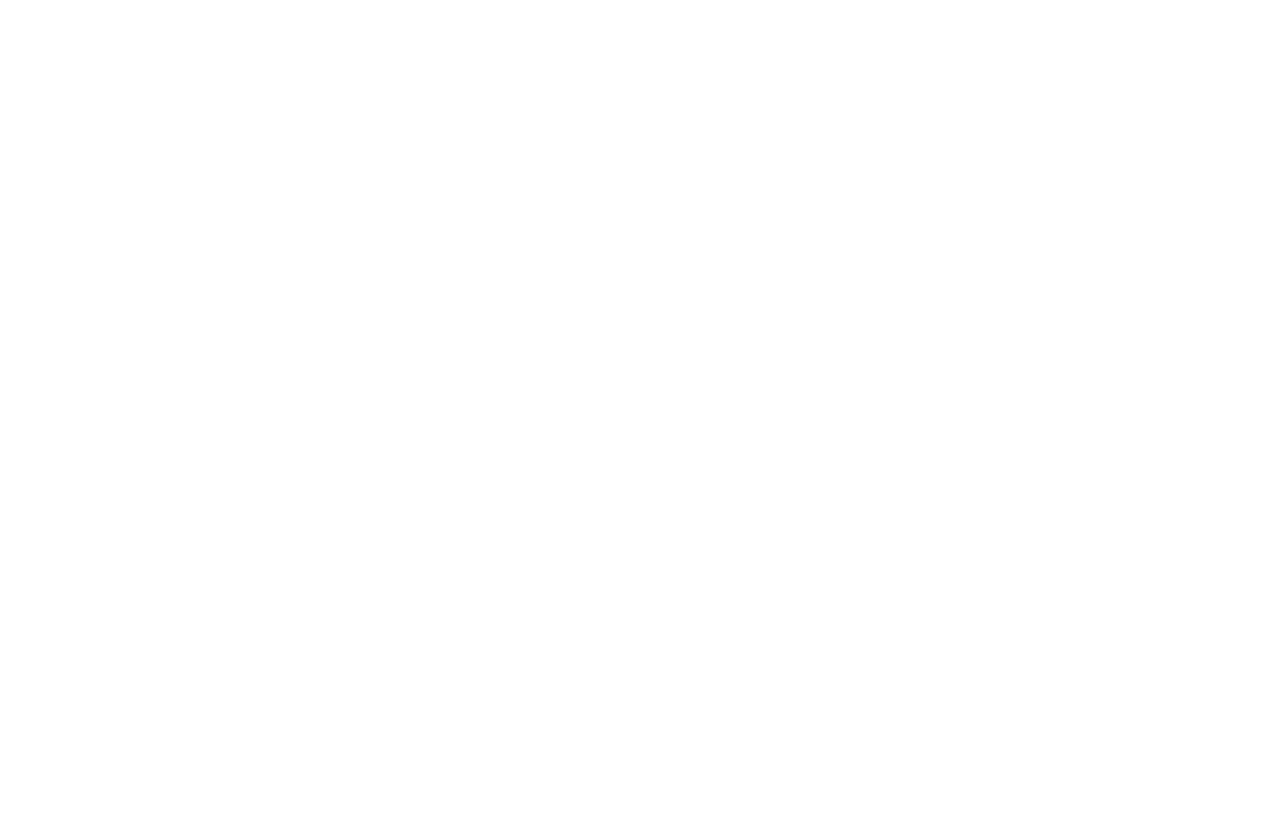
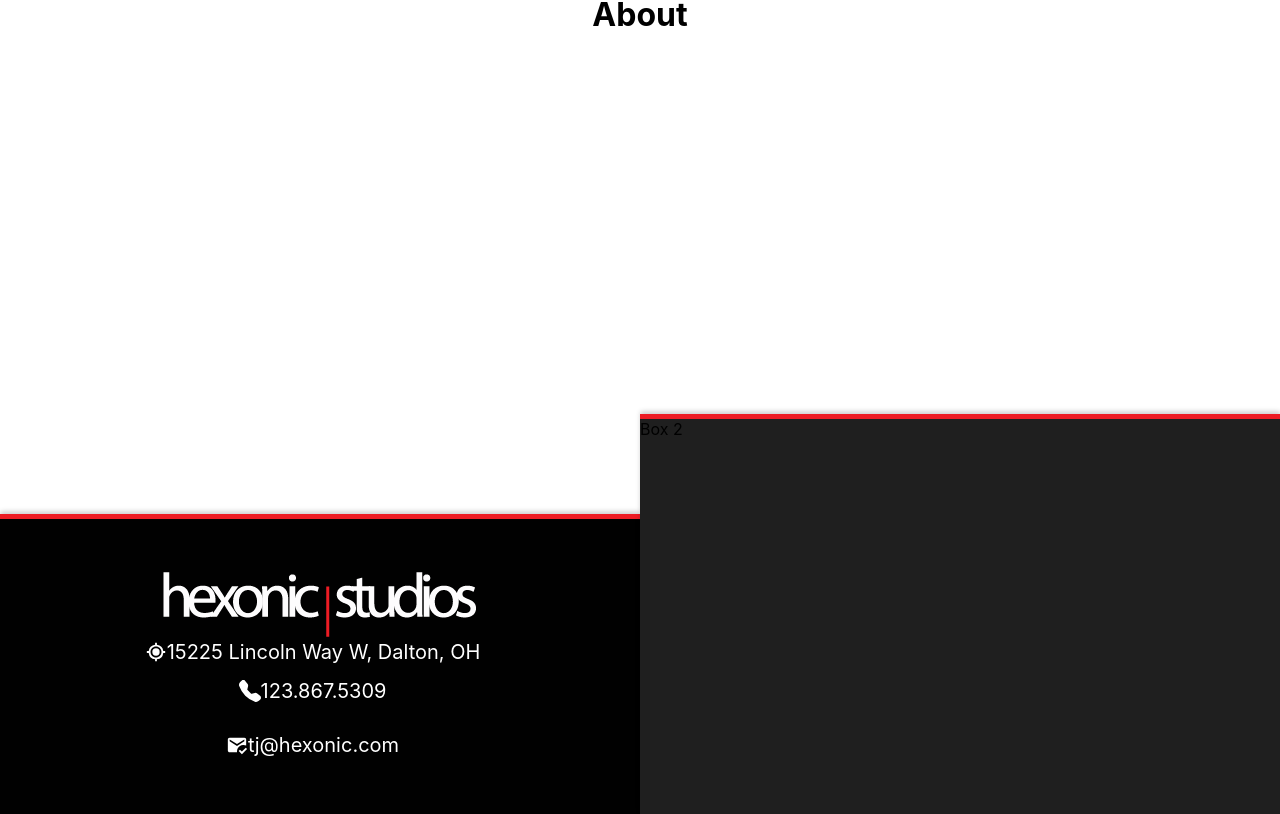
Before and after one commit to burketrevor/hexonic-studio, a Next.js app: page /about in a window 1280 px wide. Shown: the part 386-1200 px from the top of the page. Before the commit the page ends 800 px from the top, so only its background shows below. Built offline with nearby package versions, Linux system fonts and the light colour scheme.

Commit message:
add Footer and styling

```diff
--- a/components/Footer.js
+++ b/components/Footer.js
@@ -1,22 +1,34 @@
-import Image from "next/image";
-
-import styles from "../styles/Home.module.scss";
+import Image from "next/image"
+import { BiCurrentLocation } from "react-icons/bi"
+import { BsFillTelephoneFill } from "react-icons/bs"
+import { MdMarkEmailRead } from "react-icons/md"
+import styles from "../styles/Home.module.scss"
 
 const Footer = () => {
   return (
     <footer className={styles.footer}>
-      <a
-        href="https://vercel.com?utm_source=create-next-app&utm_medium=default-template&utm_campaign=create-next-app"
-        target="_blank"
-        rel="noopener noreferrer"
-      >
-        Powered by{" "}
-        <span className={styles.logo}>
-          <Image src="/vercel.svg" alt="Vercel Logo" width={72} height={16} />
+      <div className={(styles.footer__item, styles.footer__item__short)}>
+        <div className={styles.footer__logo}>
+          <img src="./hexonic-logo-white.png"></img>
+        </div>
+        <span className={styles.footer__location}>
+          <BiCurrentLocation />
+          <span>15225 Lincoln Way W, Dalton, OH</span>
         </span>
-      </a>
+        <span className={styles.footer__phone}>
+          <BsFillTelephoneFill />
+          <span> 123.867.5309</span>
+        </span>
+        <span className={styles.footer__email}>
+          <MdMarkEmailRead />
+          <span> tj@hexonic.com</span>
+        </span>
+      </div>
+      <div className={(styles.footer__item, styles.footer__item__tall)}>
+        Box 2
+      </div>
     </footer>
-  );
-};
+  )
+}
 
-export default Footer;
+export default Footer
--- a/components/Layout.js
+++ b/components/Layout.js
@@ -1,5 +1,5 @@
-import Navbar from "./Navbar";
-import Footer from "../components/Footer";
+import Navbar from "./Navbar"
+import Footer from "../components/Footer"
 
 export default function Layout({ children }) {
   return (
@@ -8,5 +8,5 @@ export default function Layout({ children }) {
       {children}
       <Footer />
     </div>
-  );
+  )
 }
--- a/pages/about.js
+++ b/pages/about.js
@@ -1,17 +1,12 @@
-import Head from "next/head";
-import Image from "next/image";
-import Navbar from "../components/Navbar";
-import styles from "../styles/Home.module.scss";
+import Navbar from "../components/Navbar"
+import Footer from "../components/Footer"
+import { primaryColor } from "../styles/colors.module.scss"
+import styles from "../styles/Home.module.scss"
 
 export default function About() {
   return (
-    <div className={styles.container}>
-      <Head>
-        <title>Hexonic Studios</title>
-        <meta name="description" content="Generated by create next app" />
-        <link rel="icon" href="/favicon.ico" />
-      </Head>
+    <div className={styles.main}>
       <h1>About</h1>
     </div>
-  );
+  )
 }
--- a/styles/Home.module.scss
+++ b/styles/Home.module.scss
@@ -1,6 +1,7 @@
 @import "./colors.module.scss";
 @import "./variables.scss";
 @import "./navbar.scss";
+@import "./footer";
 
 .container {
   padding: 0 2rem;
@@ -8,27 +9,14 @@
 
 .main {
   min-height: 100vh;
-  padding: 4rem 0;
+  padding: 14rem 0;
   flex: 1;
   display: flex;
   flex-direction: column;
   justify-content: center;
   align-items: center;
-}
-
-.footer {
-  display: flex;
-  flex: 1;
-  padding: 2rem 0;
-  border-top: 1px solid #eaeaea;
-  justify-content: center;
-  align-items: center;
-
-  a {
-    display: flex;
-    justify-content: center;
-    align-items: center;
-    flex-grow: 1;
+  &__logo {
+    width: 700px;
   }
 }
 
@@ -107,11 +95,6 @@
   line-height: 1.5;
 }
 
-.logo {
-  height: 1em;
-  margin-left: 0.5rem;
-}
-
 @media (max-width: 600px) {
   .grid {
     width: 100%;
--- /dev/null
+++ b/styles/_footer.scss
@@ -0,0 +1,76 @@
+@import "./variables.scss";
+
+.footer {
+  display: flex;
+  flex-direction: row;
+  align-items: flex-end;
+  flex-wrap: wrap;
+  &__item__short {
+    flex: 1;
+    width: 50%;
+    height: 300px;
+    background-color: $black;
+    border-top: 5px solid $primary-color;
+    box-shadow: 0px -3px 5px 0.5px rgba(0, 0, 0, 0.2);
+  }
+  &__item__tall {
+    width: 50%;
+    height: 400px;
+    background-color: $dark-gray;
+    border-top: 5px solid $primary-color;
+    box-shadow: 0px -3px 5px 0.5px rgba(0, 0, 0, 0.2);
+  }
+
+  &__logo {
+    display: flex;
+    padding-top: 50px;
+    justify-content: center;
+    flex-direction: row;
+  }
+
+  a {
+    display: flex;
+    justify-content: center;
+    align-items: center;
+    flex-grow: 1;
+  }
+
+  &__location {
+    display: flex;
+    align-items: center;
+    justify-content: center;
+    color: $white;
+    font-size: 20px;
+    margin-right: 15px;
+    & > svg {
+      font-size: 22px;
+      color: $white;
+    }
+  }
+  &__phone {
+    display: flex;
+    align-items: center;
+    justify-content: center;
+    color: $white;
+    font-size: 20px;
+    padding: 15px;
+    margin-right: 15px;
+    & > svg {
+      font-size: 22px;
+      color: $white;
+    }
+  }
+  &__email {
+    display: flex;
+    align-items: center;
+    justify-content: center;
+    color: $white;
+    font-size: 20px;
+    padding: 15px;
+    margin-right: 15px;
+    & > svg {
+      font-size: 22px;
+      color: $white;
+    }
+  }
+}
--- a/styles/_navbar.scss
+++ b/styles/_navbar.scss
@@ -1,7 +1,7 @@
 @import "./variables.scss";
 
 .header {
-  background-color: #1d1f1d;
+  background-color: $black;
   height: $header-height;
   position: fixed;
   z-index: 1000;
--- a/styles/colors.module.scss
+++ b/styles/colors.module.scss
@@ -2,3 +2,7 @@ $primary-color: #ed1c24;
 $black: #010101;
 $dark-gray: #1f1f1f;
 $white: #fff;
+
+:export {
+  primaryColor: $primary-color;
+}
--- a/styles/variables.scss
+++ b/styles/variables.scss
@@ -2,7 +2,7 @@ $spacing-sm: 8px;
 $spacing-md: 16px;
 $spacing-lg: 32px;
 
-$header-height: 72px;
+$header-height: 100px;
 
 $sm: 37.5em;
 $md: 48em;
```
Also changed, not shown: pages/index.js (+14 -9 lines), public/Hexonic-Logo-wide.svg (added).
